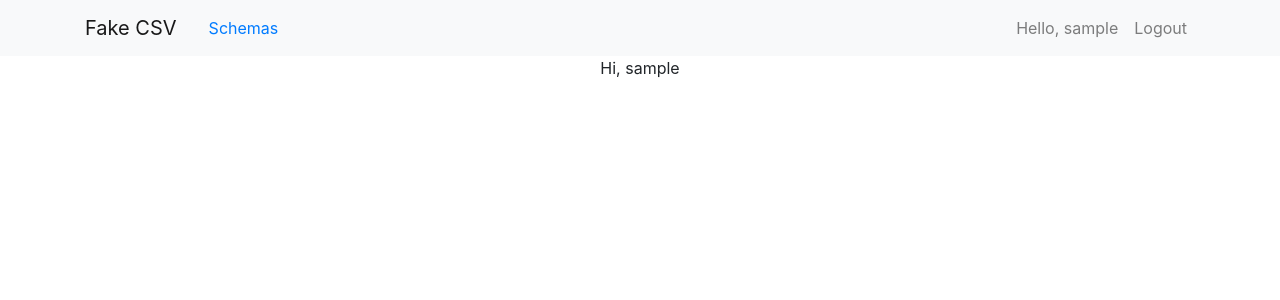
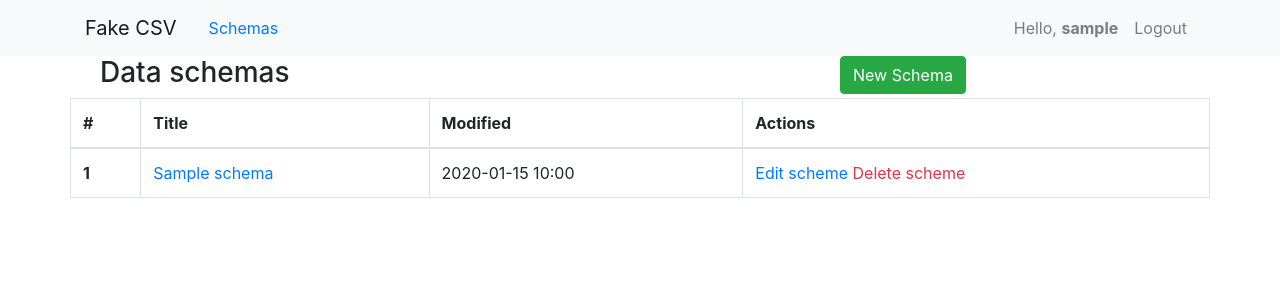
Before and after one commit to bkopanichukwork/dummyCSVGenerator, a Django app: page / in a window 1280 px wide. Shown: the top 300 px of the page. Run offline with Django 3.2, Linux system fonts and the light colour scheme; a user stored in the database is signed in; tables that the repository leaves empty hold one stand-in row (values such as "Sample post"); some libraries are stand-ins or nearby versions.

Commit message:
Basic main page added

```diff
--- a/dummyCSVGenerator/urls.py
+++ b/dummyCSVGenerator/urls.py
@@ -15,13 +15,13 @@ Including another URLconf
 """
 from django.contrib import admin
 from django.urls import path
-from django.contrib.auth import views
-from generator.views import SchemaView
+from django.contrib.auth import views as auth_views
+from generator.views import SchemasView
 
 
 urlpatterns = [
     path('admin/', admin.site.urls),
-    path('accounts/login/', views.LoginView.as_view(), name='login'),
-    path('accounts/logout/', views.LogoutView.as_view(), name='logout'),
-    path('', SchemaView.as_view(), name='schemas-list'),
+    path('accounts/login/', auth_views.LoginView.as_view(), name='login'),
+    path('accounts/logout/', auth_views.LogoutView.as_view(), name='logout'),
+    path('', SchemasView.as_view(), name='schemas-list'),
 ]
--- a/generator/views.py
+++ b/generator/views.py
@@ -6,6 +6,10 @@ from generator.models import Schema
 
 
 @method_decorator(login_required, name='dispatch')
-class SchemaView(ListView):
+class SchemasView(ListView):
+    def get_queryset(self):
+        return Schema.objects.filter(owner=self.request.user)
+
     template_name = 'schemas.html'
+    context_object_name = 'schemas'
     model = Schema
--- a/requirements.txt
+++ b/requirements.txt
@@ -7,6 +7,7 @@ click-didyoumean==0.0.3
 click-repl==0.1.6
 dj-database-url==0.5.0
 Django==3.1.2
+django-crispy-forms==1.9.2
 django-heroku==0.3.1
 djangorestframework==3.12.1
 gunicorn==20.0.4
--- a/templates/base.html
+++ b/templates/base.html
@@ -8,10 +8,10 @@
     <nav class="navbar navbar-expand-lg navbar-light bg-light shadow ">
       <div class="container">
         <a class="navbar-brand" href="#">Fake CSV</a>
-        <a class="nav-link" href="#">Schemas</a>
+        <a class="nav-link" href="{% url 'schemas-list' %}">Schemas</a>
           <ul class="navbar-nav ml-auto">
             <li class="nav-item">
-              <a class="nav-link" href="#">Hello, {{user.username}}</a>
+                <a class="nav-link" href="#">Hello, <b>{{user.username}}</b></a>
             </li>
             <li class="nav-item">
               <a class="nav-link" href="{% url 'logout' %}">Logout</a>
--- a/templates/schemas.html
+++ b/templates/schemas.html
@@ -1,5 +1,40 @@
 {% extends  'base.html' %}
 
 {% block main %}
-Hi, {{user.username}}
+
+ <div class="row col-12  justify-content-md-center">
+    <div class="col-8">
+         <h3>Data schemas</h3>
+    </div>
+    <div class="col-4">
+      <a class="btn btn-success" href="#" role="button">New Schema</a>
+    </div>
+ </div>
+
+<table class="table table-bordered">
+  <thead>
+    <tr>
+      <th scope="col">#</th>
+      <th scope="col">Title</th>
+      <th scope="col">Modified</th>
+      <th scope="col">Actions</th>
+    </tr>
+  </thead>
+  <tbody>
+    <tr>
+    {% for schema in schemas %}
+         <th scope="row">{{schema.pk}}</th>
+          <td>
+              <a href="#">{{schema.name}}</a>
+          </td>
+          <td>{{schema.date_modified|date:'Y-m-d H:i'}}</td>
+          <td>
+              <a href="#">Edit scheme</a>
+              <a href="#" class="text-danger">Delete scheme</a>
+          </td>
+    {% endfor %}
+    </tr>
+  </tbody>
+</table>
+
 {% endblock %}
```
